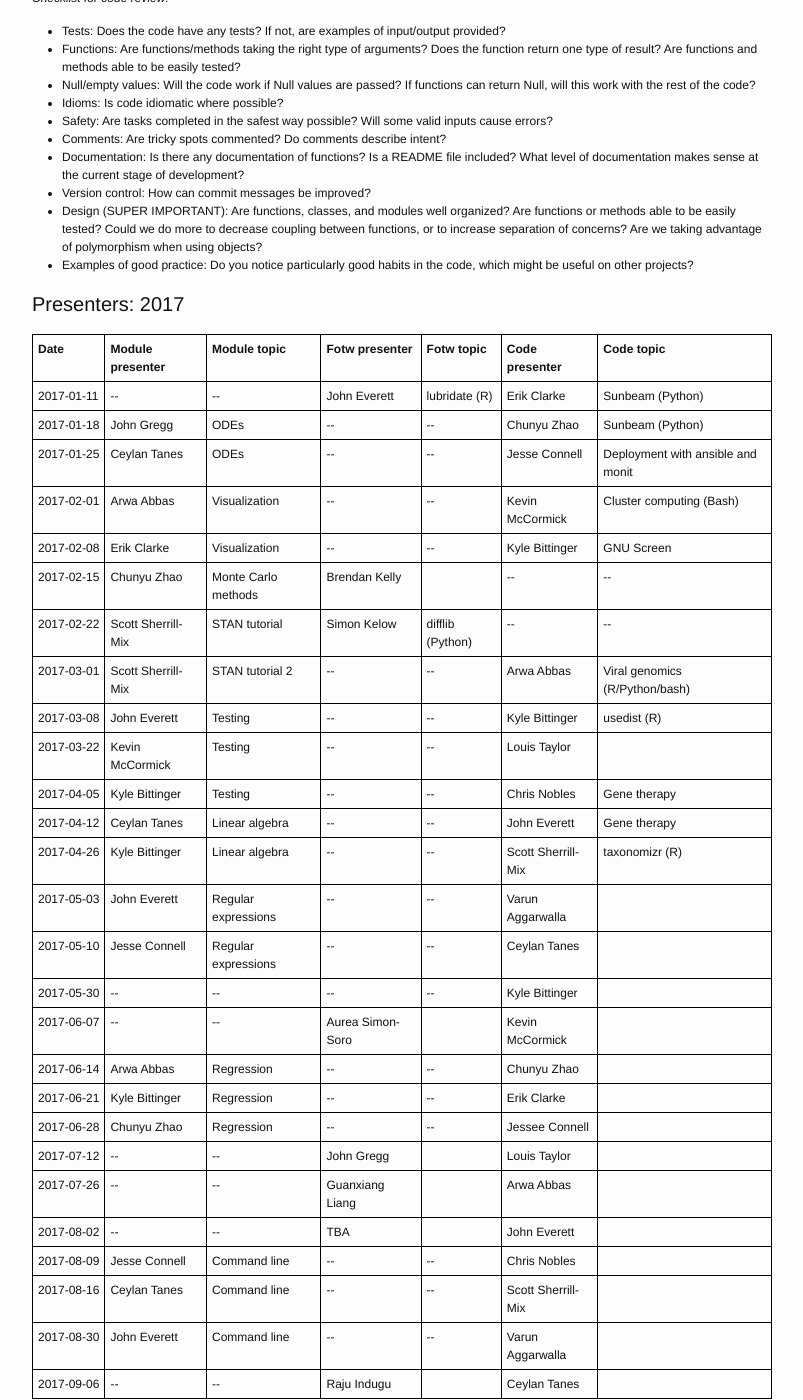
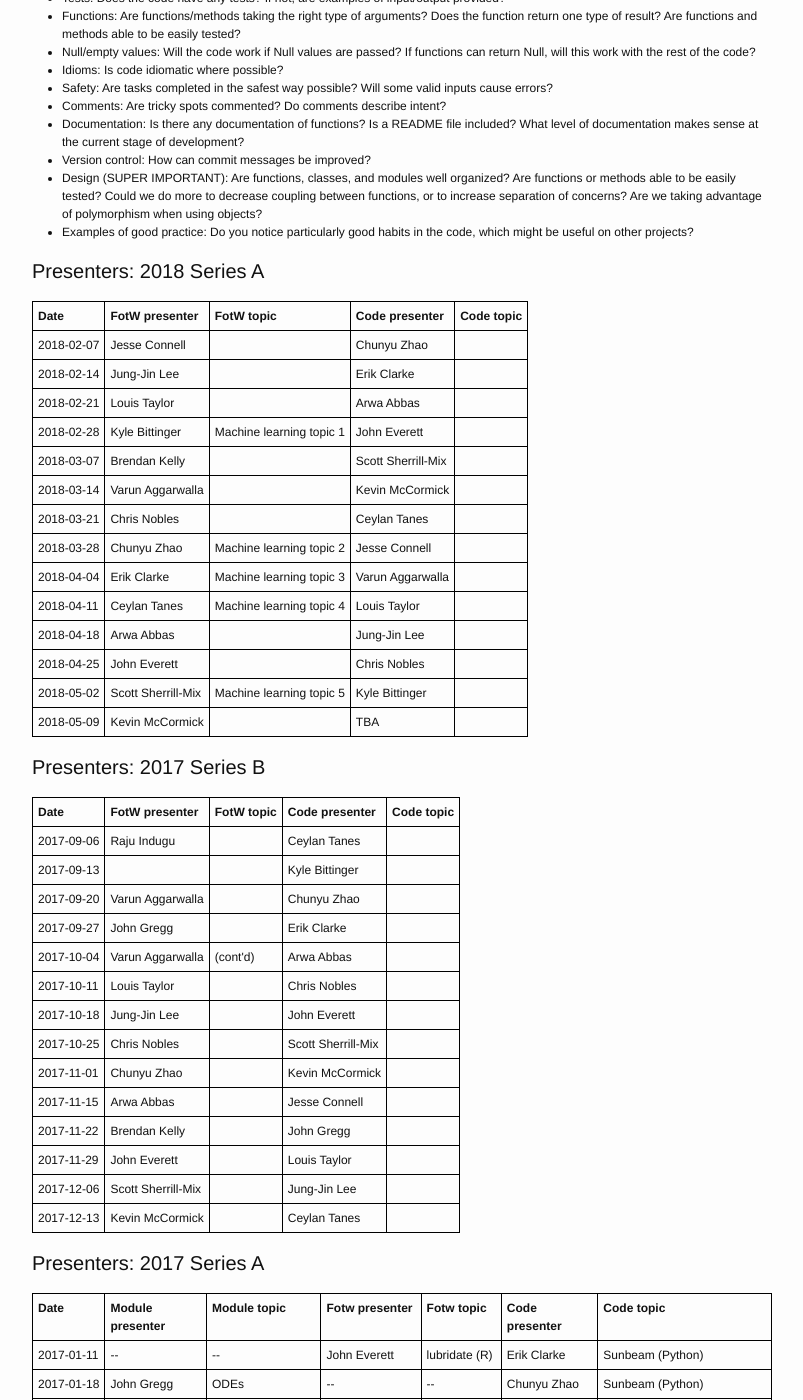
Before and after one commit to kylebittinger/biocode-review, a Jekyll site: the page built from index.html, in a window 1280 px wide and 1400 px high, scrolled down 556 px. Shown: the whole window, without its empty margins (238-1041 px from the left). Built offline with Jekyll 4.4.1, drawn with Linux system fonts in a browser that asks for light colours; some of the changed text lies outside the part shown.

Commit message:
Add schedules for 2017 series B and 2018.

```diff
--- a/_data/topics2017.csv
+++ b/_data/topics2017.csv
@@ -25,4 +25,3 @@ date,module_presenter,module_topic,fotw_presenter,fotw_topic,code_presenter,code
 2017-08-09,Jesse Connell,Command line,--,--,Chris Nobles,
 2017-08-16,Ceylan Tanes,Command line,--,--,Scott Sherrill-Mix,
 2017-08-30,John Everett,Command line,--,--,Varun Aggarwalla,
-2017-09-06,--,--,Raju Indugu,,Ceylan Tanes,
--- /dev/null
+++ b/_data/topics2017s2.csv
@@ -0,0 +1,15 @@
+date,fotw_presenter,fotw_topic,code_presenter,code_topic
+2017-09-06,Raju Indugu,,Ceylan Tanes,
+2017-09-13,,,Kyle Bittinger,
+2017-09-20,Varun Aggarwalla,,Chunyu Zhao,
+2017-09-27,John Gregg,,Erik Clarke,
+2017-10-04,Varun Aggarwalla,(cont'd),Arwa Abbas,
+2017-10-11,Louis Taylor,,Chris Nobles,
+2017-10-18,Jung-Jin Lee,,John Everett,
+2017-10-25,Chris Nobles,,Scott Sherrill-Mix,
+2017-11-01,Chunyu Zhao,,Kevin McCormick,
+2017-11-15,Arwa Abbas,,Jesse Connell,
+2017-11-22,Brendan Kelly,,John Gregg,
+2017-11-29,John Everett,,Louis Taylor,
+2017-12-06,Scott Sherrill-Mix,,Jung-Jin Lee,
+2017-12-13,Kevin McCormick,,Ceylan Tanes,
--- /dev/null
+++ b/_data/topics2018.csv
@@ -0,0 +1,15 @@
+date,fotw_presenter,fotw_topic,code_presenter,code_topic
+2018-02-07,Jesse Connell,,Chunyu Zhao,
+2018-02-14,Jung-Jin Lee,,Erik Clarke,
+2018-02-21,Louis Taylor,,Arwa Abbas,
+2018-02-28,Kyle Bittinger,Machine learning topic 1,John Everett,
+2018-03-07,Brendan Kelly,,Scott Sherrill-Mix,
+2018-03-14,Varun Aggarwalla,,Kevin McCormick,
+2018-03-21,Chris Nobles,,Ceylan Tanes,
+2018-03-28,Chunyu Zhao,Machine learning topic 2,Jesse Connell,
+2018-04-04,Erik Clarke,Machine learning topic 3,Varun Aggarwalla,
+2018-04-11,Ceylan Tanes,Machine learning topic 4,Louis Taylor,
+2018-04-18,Arwa Abbas,,Jung-Jin Lee,
+2018-04-25,John Everett,,Chris Nobles,
+2018-05-02,Scott Sherrill-Mix,Machine learning topic 5,Kyle Bittinger,
+2018-05-09,Kevin McCormick,,TBA,
--- a/index.html
+++ b/index.html
@@ -7,7 +7,49 @@ layout: default
   {% capture my-include %}{% include intro.md %}{% endcapture %}
   {{ my-include | markdownify }}
 
-  <h1 class="page-heading">Presenters: 2017</h1>
+  <h1 class="page-heading">Presenters: 2018 Series A</h1>
+
+  <table>
+    <tr>
+      <th>Date</th>
+      <th>FotW presenter</th>
+      <th>FotW topic</th>
+      <th>Code presenter</th>
+      <th>Code topic</th>
+    </tr>
+    {% for meeting in site.data.topics2018 %}
+    <tr>
+      <td><span style="white-space: nowrap;">{{meeting.date}}</span></td>
+      <td>{{meeting.fotw_presenter}}</td>
+      <td>{{meeting.fotw_topic}}</td>
+      <td>{{meeting.code_presenter}}</td>
+      <td>{{meeting.code_topic}}</td>
+    </tr>
+    {% endfor %}
+  </table>
+
+  <h1 class="page-heading">Presenters: 2017 Series B</h1>
+
+  <table>
+    <tr>
+      <th>Date</th>
+      <th>FotW presenter</th>
+      <th>FotW topic</th>
+      <th>Code presenter</th>
+      <th>Code topic</th>
+    </tr>
+    {% for meeting in site.data.topics2017s2 %}
+    <tr>
+      <td><span style="white-space: nowrap;">{{meeting.date}}</span></td>
+      <td>{{meeting.fotw_presenter}}</td>
+      <td>{{meeting.fotw_topic}}</td>
+      <td>{{meeting.code_presenter}}</td>
+      <td>{{meeting.code_topic}}</td>
+    </tr>
+    {% endfor %}
+  </table>
+
+  <h1 class="page-heading">Presenters: 2017 Series A</h1>
 
   <table>
     <tr>
```
Also changed, not shown: _includes/intro.md (+0 -2 lines).
